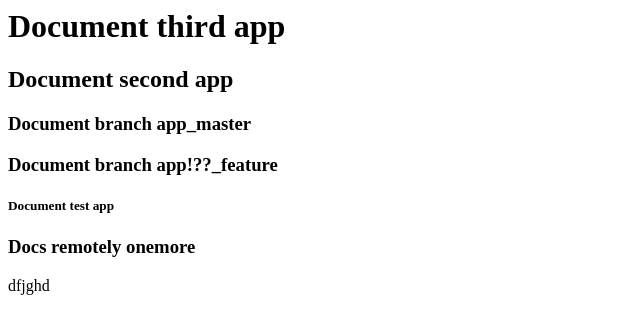
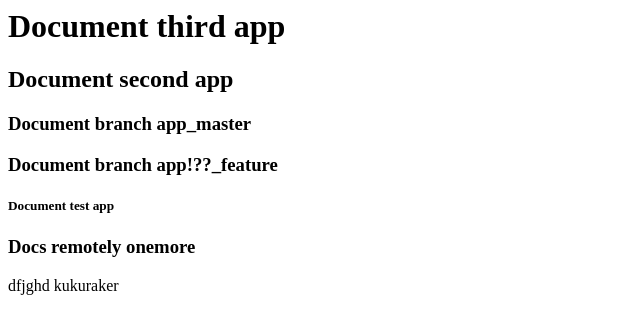
Before and after one commit to beersheva2021AlexanderGavrilov/frontend, a plain HTML site: page index.html in a window 1280 px wide. Shown: the full height of the page, 0-640 px from the left. Drawn offline with Linux system fonts and the light colour scheme.

Commit message:
bullshit2

```diff
--- a/index.html
+++ b/index.html
@@ -16,5 +16,6 @@
     <h3>Docs remotely onemore</h3>
 </body>
 dfjghd
+kukuraker
 
 </html>
```
